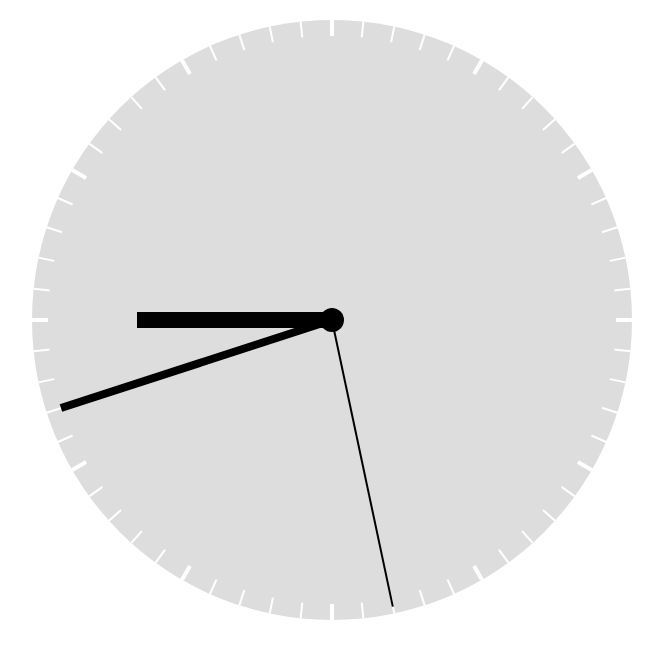
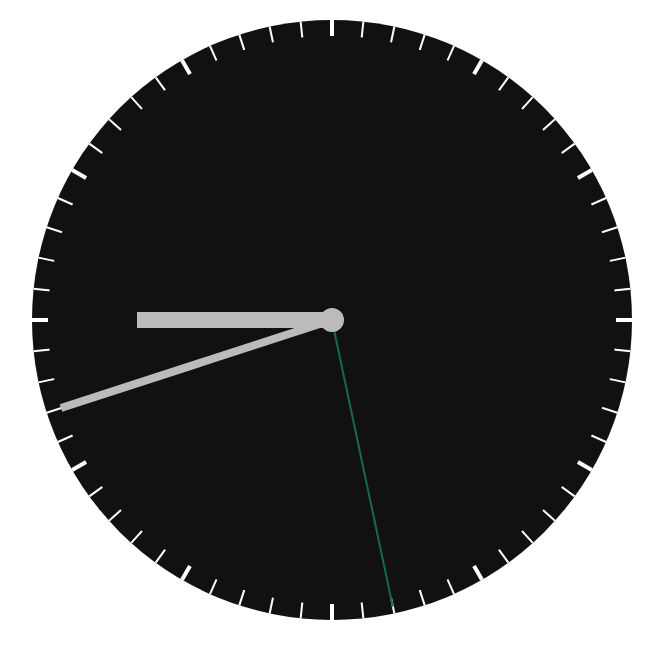
Before and after one commit to cpoliver/story-time, a React (Create React App) app: page / in a window 1280 px wide. Shown: the top 658 px of the page, without its empty margins (308-971 px from the left). Built offline with nearby package versions, Linux system fonts and the light colour scheme.

Commit message:
Update colors

```diff
--- a/src/components/clock/clock.scss
+++ b/src/components/clock/clock.scss
@@ -3,8 +3,8 @@ $radius: $diameter / 2;
 
 $center-diameter: 24px;
 
-$face-color: #ddd;
-$hand-color: #000;
+$face-color: #111;
+$hand-color: #bbb;
 
 $hour-hand-length: $radius * 0.65;
 $minute-hand-length: $radius * 0.95;
@@ -47,6 +47,7 @@ $second-marker-width-bold: 4px;
     position: absolute;
     top: $radius - ($center-diameter / 2);
     width: $center-diameter;
+    z-index: 1;
   }
 
   &-second-marker {
@@ -64,7 +65,7 @@ $second-marker-width-bold: 4px;
   }
 
   .clock-hand {
-    background: black;
+    background: $hand-color;
     left: $diameter / 2;
     position: absolute;
     transform-origin: bottom;
@@ -84,6 +85,7 @@ $second-marker-width-bold: 4px;
     }
 
     &-second {
+      background: #176951;
       height: $second-hand-length;
       left: $radius - ($second-hand-width / 2);
       margin-top: $radius - $second-hand-length;
```
